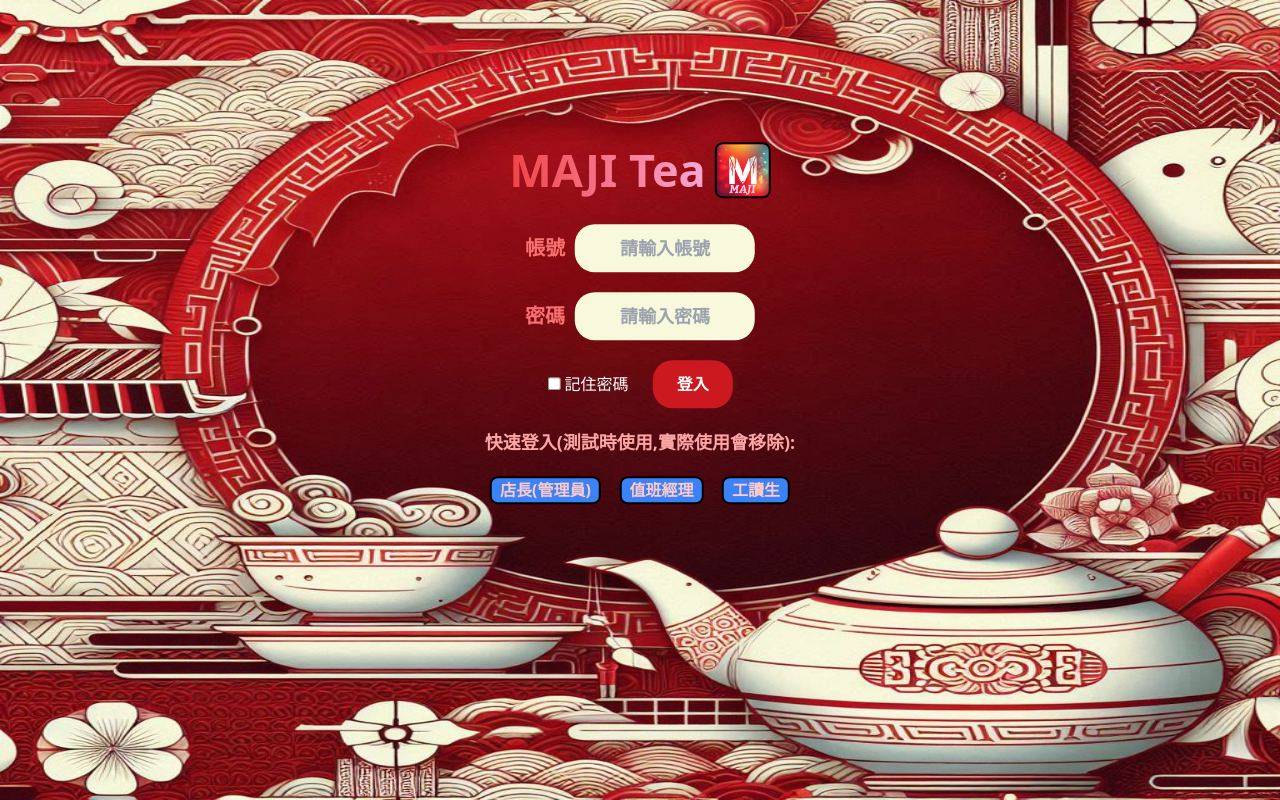
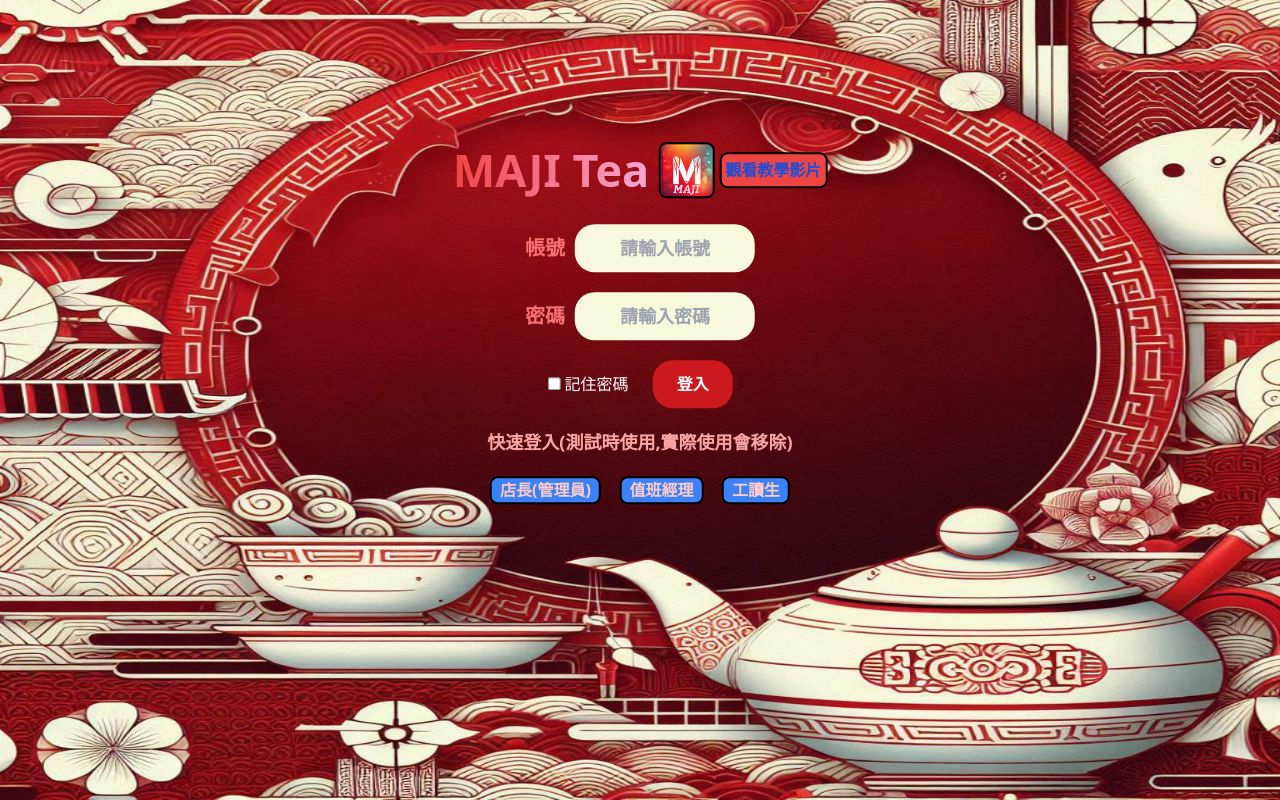
Before and after one commit to lemoncat0817/Vue3-POS, a Vue app: page /login in a window 1280 px wide. Built offline with nearby package versions, Linux system fonts and the light colour scheme.

Commit message:
新增教學影片

```diff
--- a/src/views/login/index.vue
+++ b/src/views/login/index.vue
@@ -1,7 +1,17 @@
 <template>
   <div
     class="w-screen 2xl:h-screen xl:h-[800px] h-[959px] lg:h-[768px] bg-[url('@/assets/login-Bg.png')] bg-no-repeat bg-[length:100%_100%] text-white relative">
-    <div
+    <div v-if="isWatchVideo" class="absolute top-[40%] left-[50%] translate-x-[-50%] translate-y-[-50%] flex flex-col items-center xl:gap-[20px] lg:gap-[15px] gap-[10px]g">
+      <iframe width="560" height="315" src="https://www.youtube.com/embed/4ELxt64heEs?si=V5_55DrBO2G1kN0L"
+        title="YouTube video player" frameborder="0"
+        allow="accelerometer; autoplay; clipboard-write; encrypted-media; gyroscope; picture-in-picture; web-share"
+        referrerpolicy="strict-origin-when-cross-origin" allowfullscreen>
+      </iframe>
+      <button
+        class="border-2 border-black border-solid rounded-lg p-1 ml-1 bg-red-500 text-blue-700 font-bold hover:bg-red-600 active:bg-yellow-400"
+        @click="isWatchVideo = !isWatchVideo">回到登入頁面</button>
+    </div>
+    <div v-if="!isWatchVideo"
       class="absolute top-[40%] left-[50%] translate-x-[-50%] translate-y-[-50%] flex flex-col items-center xl:gap-[20px] lg:gap-[15px] gap-[10px]">
       <div class="flex items-center gap-[1px]">
         <h1
@@ -11,6 +21,9 @@
         </h1>
         <img src="@/assets/logo.png" alt="logo"
           class="w-16 h-4/5 rounded-lg ml-2 border-2 border-black border-solid lg:w-14 hover:scale-[1.1] hover:animate-bounce ">
+        <button
+          class="border-2 border-black border-solid rounded-lg p-1 ml-1 bg-red-500 text-blue-700 font-bold hover:bg-red-600 active:bg-yellow-400"
+          @click="isWatchVideo = !isWatchVideo">觀看教學影片</button>
       </div>
       <div class="flex items-center gap-[10px]">
         <p class="text-[15px] font-bold text-red-400 sm:text-[20px]">帳號</p>
@@ -27,7 +40,7 @@
         <button @click="login"
           class="w-[100px] xl:h-12 lg:h-10 h-8 leading-[8px] text-center rounded-[20px] p-2 bg-[#cc191f] text-center cursor-pointer font-bold lg:w-[80px] hover:scale-[1.3] hover:w-[150px] transition-all duration-500 ml-5 hover:bg-[#ff4500] hover:text-blue-800">登入</button>
       </div>
-      <p class="sm:text-lg text-base font-bold text-red-300">快速登入(測試時使用,實際使用會移除): </p>
+      <p class="sm:text-lg text-base font-bold text-red-300">快速登入(測試時使用,實際使用會移除)</p>
       <div class="flex justify-between w-[300px]">
         <button
           class="border-2 border-black border-solid rounded-lg px-2 bg-blue-500 text-center font-bold text-red-200 text-lg lg:text-base hover:bg-blue-800 hover:scale-[1.1] active:bg-yellow-700"
@@ -44,6 +57,7 @@
 </template>
 
 <script setup>
+import { ref } from 'vue'
 import { useRouter } from 'vue-router'
 const router = useRouter()
 import { useLoginStore } from '@/stores/login'
@@ -51,6 +65,9 @@
 import { useAuthorityManagementStore } from '@/stores/authorityManagement'
 const authorityManagementStore = useAuthorityManagementStore()
 import { ElMessage, ElNotification } from 'element-plus'
+
+// 教學影片相關功能
+const isWatchVideo = ref(false)
 
 // 快速登入相關功能
 const quicklyLogin = (num) => {
```
